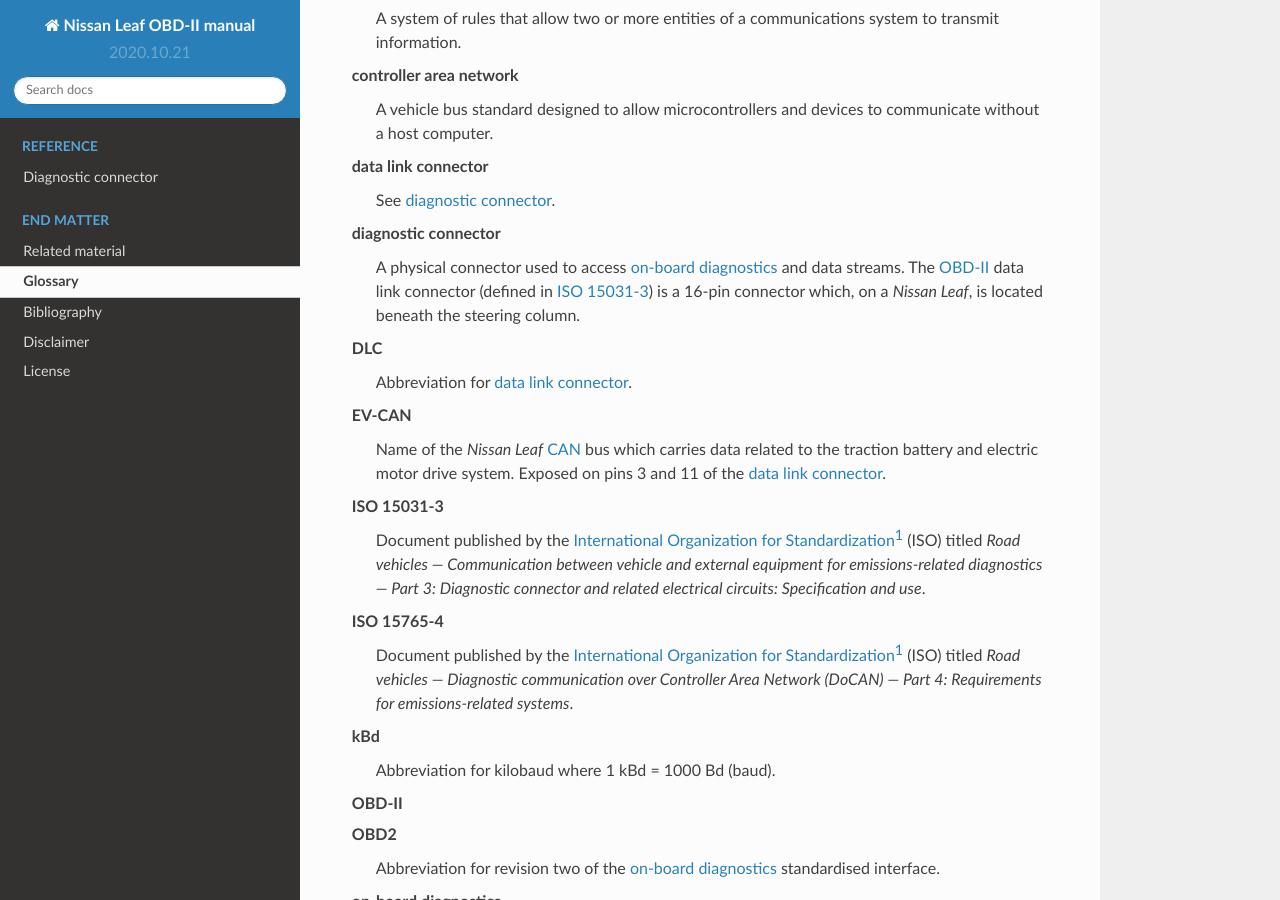
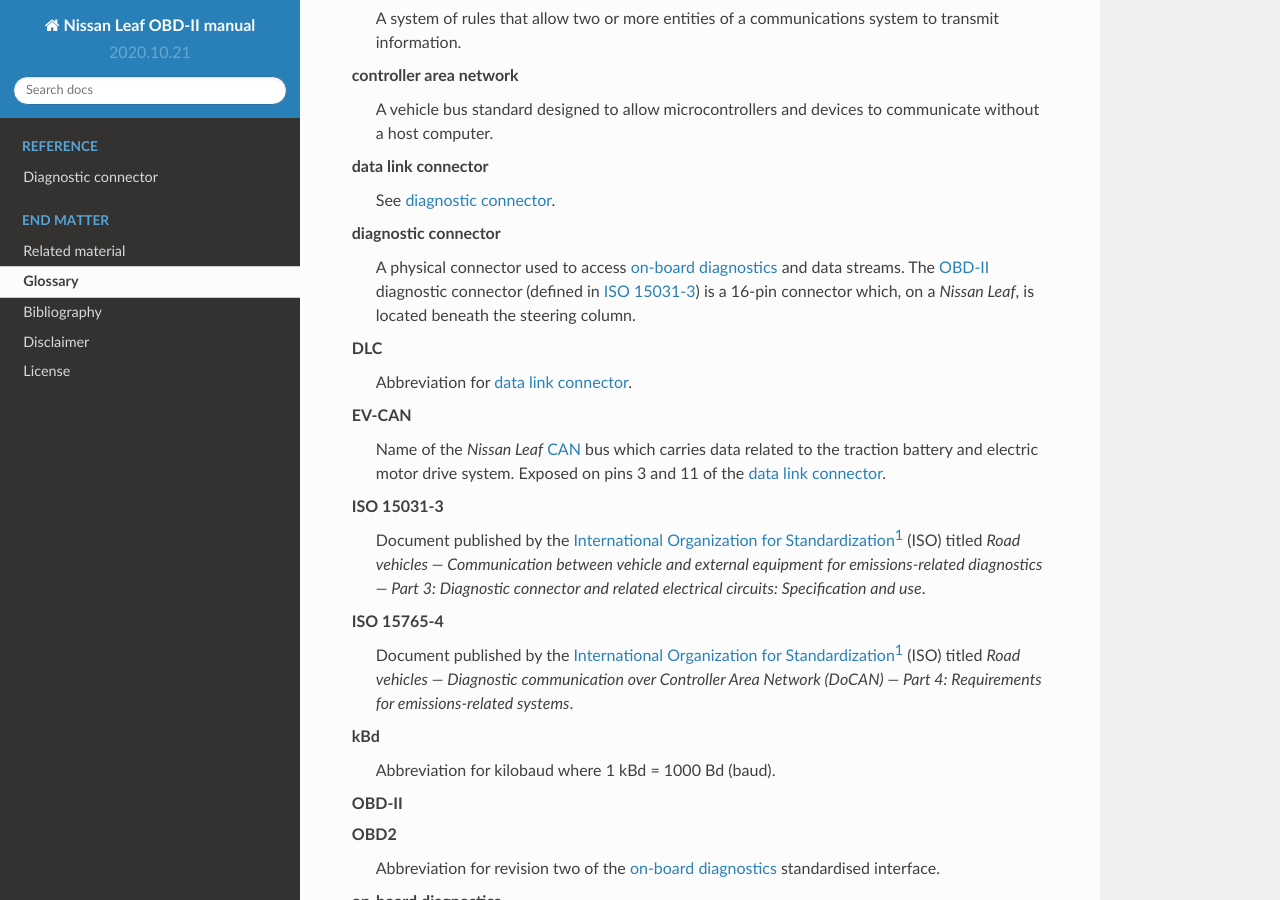
Before and after one commit to sethfischer/nissan-leaf-obd-manual, a Sphinx documentation site: the page built from source/glossary.rst, in a window 1280 px wide and 900 px high, scrolled down 500 px. Built offline with Sphinx 7.4.7 and the Read the Docs theme 2.0.0, drawn with Linux system fonts in a browser that asks for light colours.

Commit message:
Correct style violations

```diff
--- a/source/glossary.rst
+++ b/source/glossary.rst
@@ -39,7 +39,7 @@
 
     diagnostic connector
         A physical connector used to access :term:`on-board diagnostics` and
-        data streams. The :term:`OBD-II` data link connector (defined in
+        data streams. The :term:`OBD-II` diagnostic connector (defined in
         :term:`ISO 15031-3`) is a 16-pin connector which, on a *Nissan Leaf*,
         is located beneath the steering column.
 
```
Also changed, not shown: 1 other file.
